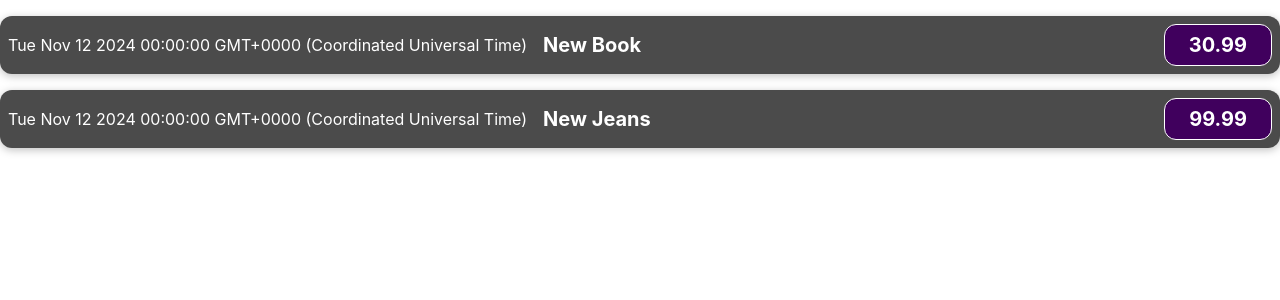
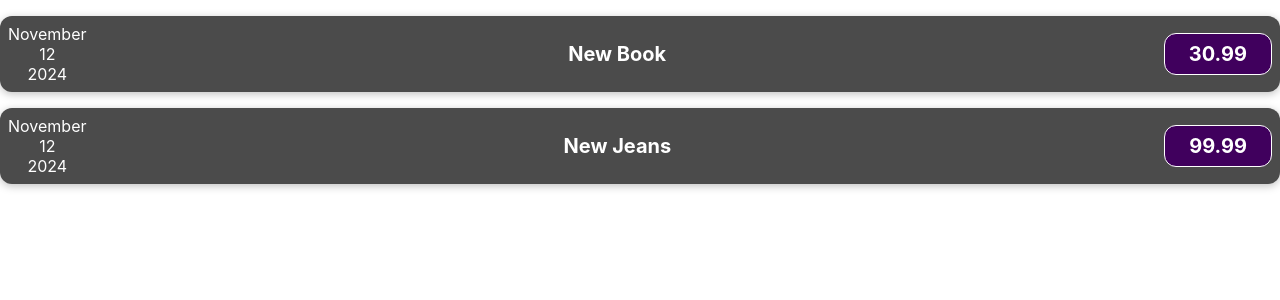
Before and after one commit to Tooma81/expenses2025, a React (Create React App) app: page / in a window 1280 px wide. Shown: the top 300 px of the page. Built offline with nearby package versions, Linux system fonts and the light colour scheme.

Commit message:
date into multible components

```diff
--- /dev/null
+++ b/src/components/ExpenseDate.js
@@ -0,0 +1,15 @@
+const ExpenseDate = (props) => {
+    const day = props.date.toLocaleString('en-US', {day: '2-digit'})
+    const month = props.date.toLocaleString('en-US', {month: 'long'})
+    const year = props.date.getFullYear()
+
+    return(
+        <div>
+            <div>{month}</div>
+            <div>{day}</div>
+            <div>{year}</div>
+        </div>
+    )
+}
+
+export default ExpenseDate
--- a/src/components/ExpenseItem.css
+++ b/src/components/ExpenseItem.css
@@ -8,6 +8,7 @@
     border-radius: 12px;
     background-color: #4b4b4b;
     color: white;
+    text-align: center;
 }
 
 .expense-item__description {
--- a/src/components/ExpenseItem.js
+++ b/src/components/ExpenseItem.js
@@ -1,3 +1,4 @@
+import ExpenseDate from './ExpenseDate'
 import './ExpenseItem.css';
 
 const ExpenseItem = (props) => {
@@ -7,7 +8,7 @@
 
     return (
         <div className='expense-item'>
-            <div>{props.data.date.toString()}</div>
+            <ExpenseDate date={props.data.date}/>
             <div className='expense-item__description'>
                 <h2>{props.data.title}</h2>
                 <div className='expense-item__price'>{props.data.price}</div>
```
